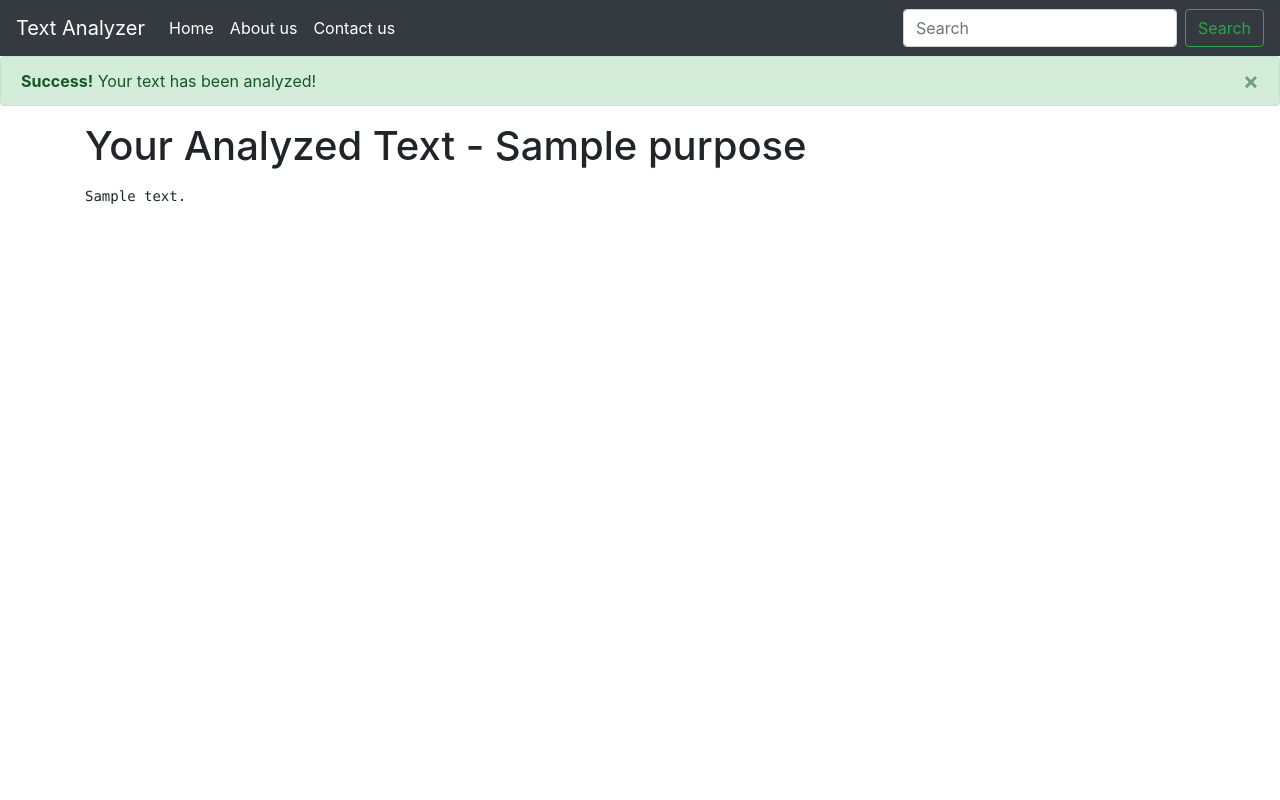
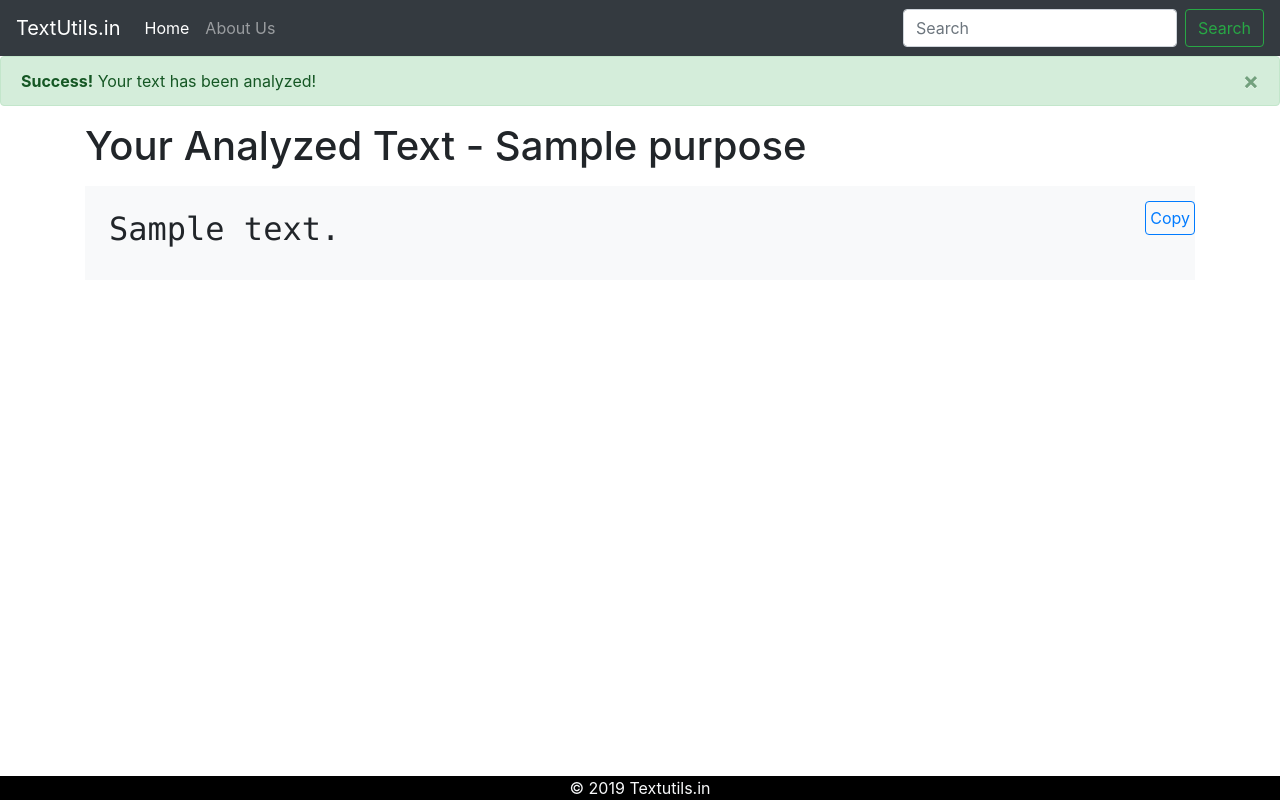
Before and after one commit to jaishivnani/Text-Analyzer, a Django app: template templates/analyze.html in a window 1280 px wide. Run offline with Django 3.2, Linux system fonts and the light colour scheme; the template is opened without the code that fills it: most values are stand-ins (such as "Sample title", 1, 10 or a date in 2020); some libraries are stand-ins or nearby versions.

Commit message:
Update analyze.html

```diff
--- a/templates/analyze.html
+++ b/templates/analyze.html
@@ -1,4 +1,4 @@
-<!DOCTYPE html>
+<!doctype html>
 <html lang="en">
   <head>
     <!-- Required meta tags -->
@@ -6,36 +6,50 @@
     <meta name="viewport" content="width=device-width, initial-scale=1, shrink-to-fit=no">
 
     <!-- Bootstrap CSS -->
-    <link rel="stylesheet" href="https://stackpath.bootstrapcdn.com/bootstrap/4.5.0/css/bootstrap.min.css" integrity="sha384-9aIt2nRpC12Uk9gS9baDl411NQApFmC26EwAOH8WgZl5MYYxFfc+NcPb1dKGj7Sk" crossorigin="anonymous">
+    <link rel="stylesheet" href="https://stackpath.bootstrapcdn.com/bootstrap/4.2.1/css/bootstrap.min.css" integrity="sha384-GJzZqFGwb1QTTN6wy59ffF1BuGJpLSa9DkKMp0DgiMDm4iYMj70gZWKYbI706tWS" crossorigin="anonymous">
 
-    <title>Analyzing Your Text...</title>
+    <title>Text Utils-Results </title>
+    <style>
+.footer {
+   position: fixed;
+   left: 0;
+   bottom: 0;
+   width: 100%;
+   background-color: black;
+   color: white;
+   text-align: center;
+   display: block;
+}
+#corner-btn{
+  position: absolute;
+  right: 0;
+  top: 15px;
+  padding: 4px;
+}
+</style>
   </head>
   <body>
 <nav class="navbar navbar-expand-lg navbar-dark bg-dark">
-         <a class="navbar-brand" href="#">Text Analyzer</a>
-      <button class="navbar-toggler" type="button" data-toggle="collapse" data-target="#navbarSupportedContent" aria-controls="navbarSupportedContent" aria-expanded="false" aria-label="Toggle navigation">
+  <a class="navbar-brand" href="#">TextUtils.in</a>
+  <button class="navbar-toggler" type="button" data-toggle="collapse" data-target="#navbarNavDropdown" aria-controls="navbarNavDropdown" aria-expanded="false" aria-label="Toggle navigation">
     <span class="navbar-toggler-icon"></span>
   </button>
-
-      <div class="collapse navbar-collapse" id="navbarSupportedContent">
-        <ul class="navbar-nav mr-auto">
+  <div class="collapse navbar-collapse" id="navbarNavDropdown">
+    <ul class="navbar-nav">
       <li class="nav-item active">
-            <a class="nav-link" href="#">Home <span class="sr-only">(current)</span></a>
+        <a class="nav-link" href="/">Home <span class="sr-only">(current)</span></a>
       </li>
-          <li class="nav-item active">
-            <a class="nav-link" href="#">About us</a>
-          </li>
-          <li class="nav-item active">
-            <a class="nav-link" href="#">Contact us</a>
+      <li class="nav-item">
+        <a class="nav-link" href="/about/">About Us</a>
       </li>
     </ul>
-
-        <form class="form-inline my-2 my-lg-0">
+  </div>
+  <form class="form-inline">
     <input class="form-control mr-sm-2" type="search" placeholder="Search" aria-label="Search">
     <button class="btn btn-outline-success my-2 my-sm-0" type="submit">Search</button>
   </form>
-      </div>
 </nav>
+
 
 <div class="alert alert-success alert-dismissible fade show" role="alert">
   <strong>Success!</strong> Your text has been analyzed!
@@ -44,15 +58,54 @@
   </button>
 </div>
 
+
 <div class="container">
 
 <h1>Your Analyzed Text - {{ purpose }}</h1>
+
+<div style="position:relative;" class="bg-light">
 <p>
-      <p>
-      <pre>{{ analyzed_text }}</pre>
-      </p>
-
+    <button id="corner-btn" class="btn btn-outline-primary" onclick="copy()">
+        Copy
+    </button>
+  <pre id="copy-text" class="p-4"><h2>{{ analyzed_text }}</h2></pre>
 </p>
 </div>
+</div>
+<footer class="footer">
+  <div class="container">
+    <span class="text-light">&#169 2019 Textutils.in </span>
+  </div>
+</footer>
+
+    <!-- Optional JavaScript -->
+    <!-- jQuery first, then Popper.js, then Bootstrap JS -->
+    <script src="https://code.jquery.com/jquery-3.3.1.slim.min.js" integrity="sha384-q8i/X+965DzO0rT7abK41JStQIAqVgRVzpbzo5smXKp4YfRvH+8abtTE1Pi6jizo" crossorigin="anonymous"></script>
+    <script src="https://cdnjs.cloudflare.com/ajax/libs/popper.js/1.14.6/umd/popper.min.js" integrity="sha384-wHAiFfRlMFy6i5SRaxvfOCifBUQy1xHdJ/yoi7FRNXMRBu5WHdZYu1hA6ZOblgut" crossorigin="anonymous"></script>
+    <script src="https://stackpath.bootstrapcdn.com/bootstrap/4.2.1/js/bootstrap.min.js" integrity="sha384-B0UglyR+jN6CkvvICOB2joaf5I4l3gm9GU6Hc1og6Ls7i6U/mkkaduKaBhlAXv9k" crossorigin="anonymous"></script>
+
+    <script>
+      function copy()
+   {
+// copied from https://stackoverflow.com/questions/36639681/how-to-copy-text-from-a-div-to-clipboard
+        if (document.selection)
+     {
+    var range = document.body.createTextRange();
+    range.moveToElementText(document.getElementById("copy-text"));
+    range.select().createTextRange();
+    document.execCommand("copy");
+
+  }
+  else if (window.getSelection)
+  {
+    var range = document.createRange();
+    range.selectNode(document.getElementById("copy-text"));
+    window.getSelection().addRange(range);
+    document.execCommand("copy");
+    alert('Text Copied')
+
+  }
+ }
+    </script>
   </body>
 </html>
```
Lines whose indentation alone changed are shown as unchanged.
